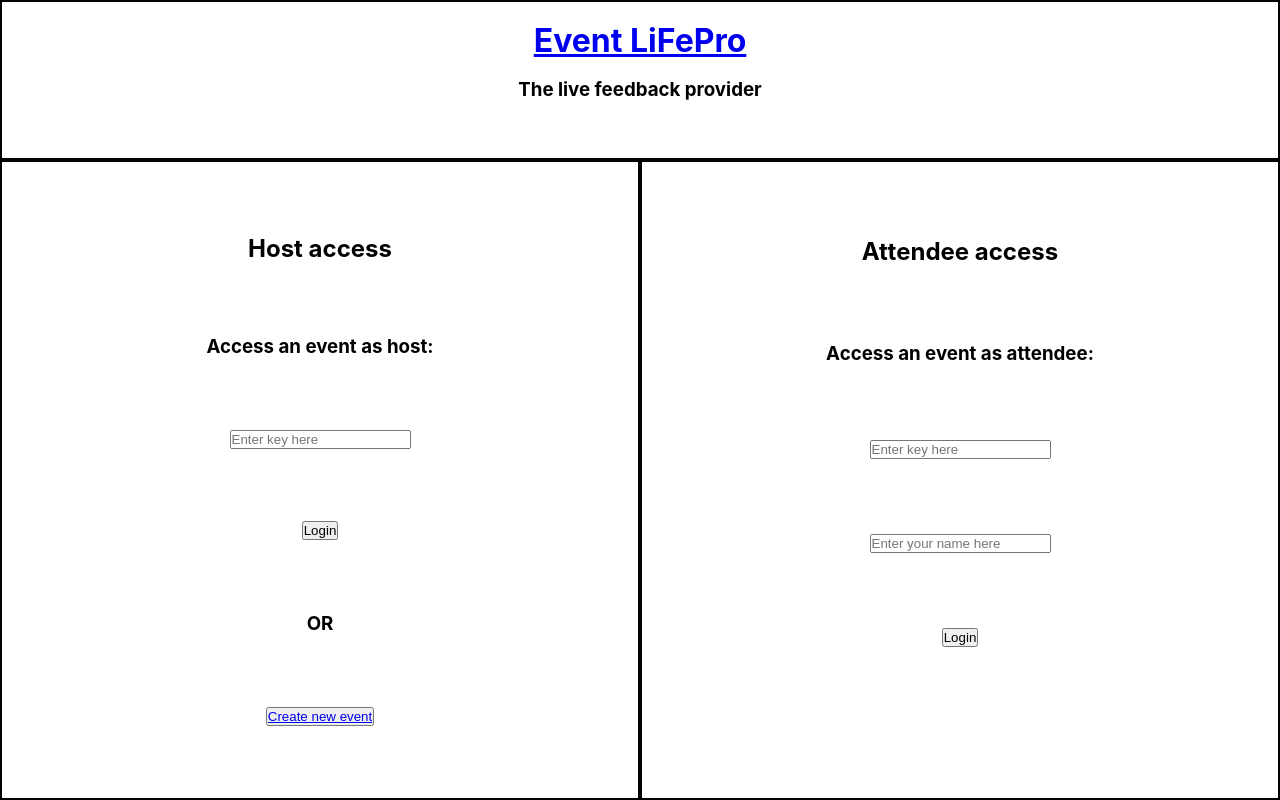
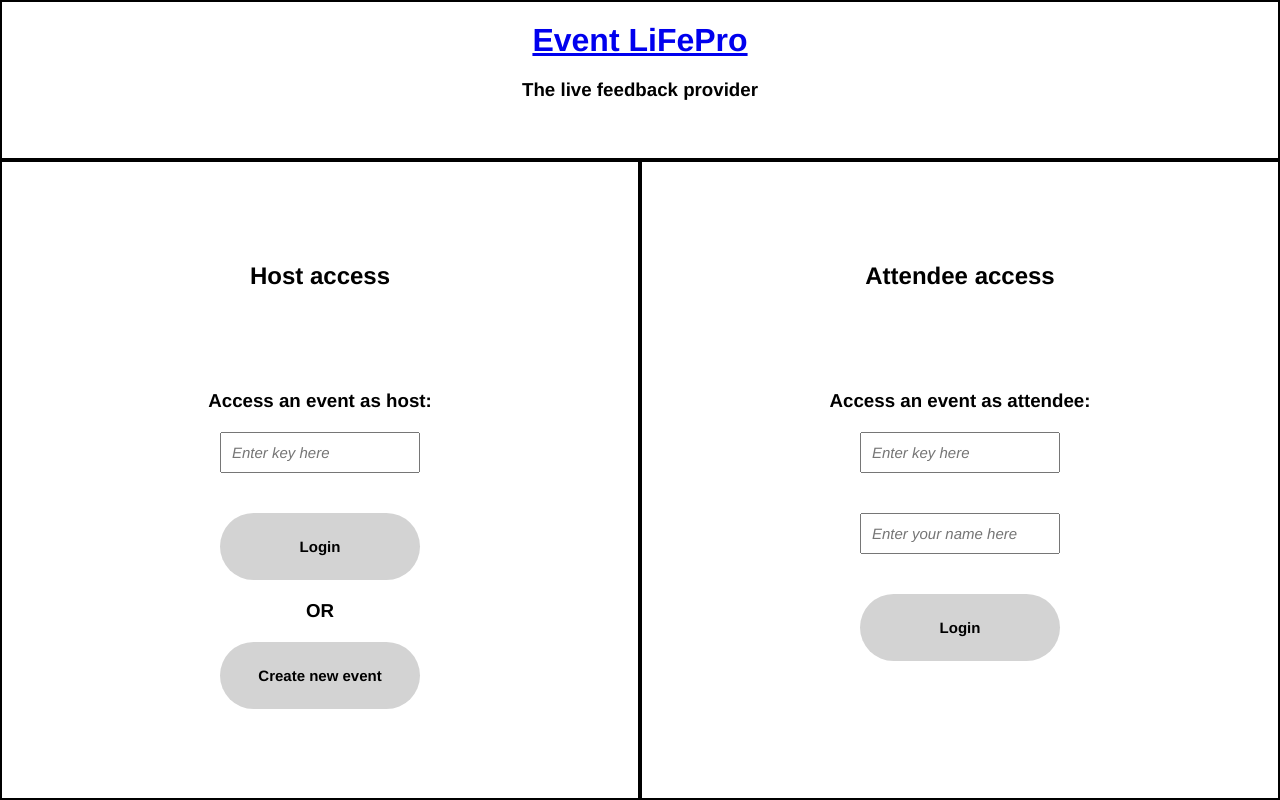
Before and after one commit to Anya-gh/cs261, a React (Create React App) app in the folder event-lifepro/: page / in a window 1280 px wide. Built offline with nearby package versions, Linux system fonts and the light colour scheme.

Commit message:
Added css
Cleaned up look of website

```diff
--- a/event-lifepro/src/App.css
+++ b/event-lifepro/src/App.css
@@ -1,3 +1,38 @@
+* {
+  font-family: Helvetica, sans-serif;
+}
+
+.homeButton {
+  width: 200px;
+  padding: 25px;
+  margin: 20px;
+  border-radius: 100px;
+  font-size: 15px;
+  font-weight: bold;
+  outline: none;
+  border-width: 0px;
+  background-color: lightgrey;
+  border-color: lightgrey;
+  color: black;
+}
+
+.homeButton:hover {
+  background-color: darkgrey;
+}
+
+.homeLink {
+  text-decoration: none;
+  color: black;
+}
+
+.inputField {
+  width: 200px;
+  padding: 10px;
+  margin: 20px;
+  font-style: italic;
+  font-size: 15px;
+}
+
 .app{
   height: 100vh;
   width: 100vw;
@@ -24,26 +59,19 @@
   align-items: center;
 }
 
-.Hostacc{
+.homeAccess{
   border: 2px solid black;
   background: white;
   width: 50vw;
   height: 80vh;
   display: flex;
   flex-direction: column;
-  justify-content: space-evenly;
+  justify-content: flex-start;
   align-items: center;
 }
 
-.Attendacc{
-  border: 2px solid black;
-  background: white;
-  width: 50vw;
-  height: 80vh;
-  display: flex;
-  flex-direction: column;
-  justify-content: space-evenly;
-  align-items: center;
+.accessTitle {
+  margin: 100px;
 }
 
 .EventCreate{
@@ -51,8 +79,13 @@
   background: white;
   display: flex;
   flex-direction: column;
-  justify-content: space-evenly;
   align-items: center;
+}
+
+.formButton {
+  margin: 20px;
+  width: 150px;
+  padding: 10px;
 }
 
 .TemplateEditor{
--- a/event-lifepro/src/BarChart.js
+++ b/event-lifepro/src/BarChart.js
@@ -1,7 +1,7 @@
 import React, {useEffect} from 'react';
 import Chart from "chart.js";
 
-const LineChart = ( {labels, label, data, options} ) => {
+const LineChart = ( {labels, label, data} ) => {
     const chartRef = React.createRef();
     useEffect(() => {
         console.log(labels);
@@ -17,7 +17,16 @@ const LineChart = ( {labels, label, data, options} ) => {
                     data: data,
                 }
             ]},
-            options: options
+            options: {
+                scales: {
+                    yAxes: [{
+                        ticks: {
+                            beginAtZero: true,
+                            maxTicksLimit: 5
+                        }
+                    }]
+                }
+            }
         });
     }, [labels, data])
 
--- a/event-lifepro/src/EventCreate.js
+++ b/event-lifepro/src/EventCreate.js
@@ -98,35 +98,35 @@ function EventCreate() {
 
             <h1 style={{ textAlign: "center", width: "100vw" }}>Create event</h1>
             <br></br>
-            <section style={{ textAlign: "center", width: "80vw" }}>
+            <div style={{ textAlign: "center", width: "80vw" }}>
                 <fieldset>
                     <legend>Event information</legend>
                     <br></br>
                     <label htmlFor="Event Title">Enter title of the event: </label>
-                    <input onChange={updateEventTitle} name="Event Title" id="Event Title" type="text" placeholder="Event Title"></input>
+                    <input className="inputField" onChange={updateEventTitle} name="Event Title" id="Event Title" type="text" placeholder="Event Title"></input>
                     <br></br><br></br>
                     <label htmlFor="Length">Enter the length of the event: </label>
-                    <input onChange={updateLength} name="Length" id="Length" type="number" placeholder="Length"></input>
+                    <input className="inputField" onChange={updateLength} name="Length" id="Length" type="number" placeholder="Length"></input>
                     <br></br><br></br>
                 </fieldset>
-            </section>
+            </div>
             <br></br>
             <section style={{ textAlign: "center", width: "80vw" }}>
                 <fieldset>
                     <legend>Event settings</legend>
                     <br></br>
                     <label htmlFor="Event Type">Choose a type of event: </label>
-                    <select onChange={updateEventType} name="Event Type" id="Event Type">
+                    <select className="inputField" onChange={updateEventType} name="Event Type" id="Event Type">
                         <option value="1">Session</option>
                         <option value="2">Series of sessions</option>
                         <option value="3">Project</option>
                     </select>
                     <br></br><br></br>
                     <label htmlFor="AnalysisFreqVal">Choose analysis frequency: </label>
-                    <input onChange={updateInterval} name="AnalysisFreqVal" id="AnalysisFreqVal" type="number"></input>
+                    <input className="inputField" onChange={updateInterval} placeholder="Frequency" name="AnalysisFreqVal" id="AnalysisFreqVal" type="number"></input>
                     <br></br><br></br>
                     <label htmlFor="People">Choose number of people attending: </label>
-                    <input onChange={updatePeople} name="People" id="People" type="number"></input>
+                    <input className="inputField" onChange={updatePeople} placeholder="People" name="People" id="People" type="number"></input>
                     <br></br><br></br>
                 </fieldset>
             </section>
@@ -144,7 +144,7 @@ function EventCreate() {
                         <option value="5">5</option>
                     </select>
                     <br></br>
-                    <button onClick={updateTemplate}>Import Template</button>
+                    <button className="formButton" onClick={updateTemplate}>Import Template</button>
                     <br></br><br></br>
 
                     {/*Question section*/}
@@ -154,9 +154,10 @@ function EventCreate() {
                     <TemplateForm questions={questions} setQuestions={setQuestions}/>
                     <TemplateQuestionList questions={questions} setQuestions={setQuestions}/>
                     <br></br>
-                    <button onClick={createEvent}>Create new event</button>
+                    <button className="formButton" onClick={createEvent}>Create new event</button>
                 </fieldset>
             </section>
+            <br></br>
             <p>{!valid ? "All fields are required." : ""}</p>
         </div>
     );
--- a/event-lifepro/src/Home.js
+++ b/event-lifepro/src/Home.js
@@ -54,30 +54,28 @@ function Home(){
 
       {/*Host access section*/}
 
-      <div className="Hostacc">
-        <h2>Host access</h2>
+      <div className="homeAccess">
+        <h2 className="accessTitle">Host access</h2>
         <h3>Access an event as host:</h3>
-        <input onChange={updateHostKey} type="text" placeholder="Enter key here" data-testid="HostKeyInput"></input>
-        <button onClick={() => checkValid(hostKey, "host")} data-testid="HostLogin">
+        <input className="inputField" onChange={updateHostKey} type="text" placeholder="Enter key here" data-testid="HostKeyInput"></input>
+        <button className="homeButton" onClick={() => checkValid(hostKey, "host")} data-testid="HostLogin">
           {/*valid ? <Link to ={`/Review/${hostKey}`} data-testid="HostLogin">Login</Link> : <div>Login</div>*/}
           Login
         </button>
         {validHost}
         <h3>OR</h3>
-        <button>
-            <Link to="/EventCreate">Create new event</Link>
-        </button>
+            <Link className="homeLink" to="/EventCreate"><button className="homeButton">Create new event</button></Link>
       </div>
 
       {/*Attendee access section*/}
 
-      <div className="Attendacc">
-        <h2>Attendee access</h2>
+      <div className="homeAccess">
+        <h2 className="accessTitle">Attendee access</h2>
         <h3>Access an event as attendee:</h3>
-        <input onChange={updateAttKey} type="text" placeholder="Enter key here" data-testid="AttendeeKeyInput"></input>
-        <input onChange={updateName} type="text" placeholder="Enter your name here" data-testid="AttendeeNameInput"></input>
+        <input className="inputField"onChange={updateAttKey} type="text" placeholder="Enter key here" data-testid="AttendeeKeyInput"></input>
+        <input className="inputField" onChange={updateName} type="text" placeholder="Enter your name here" data-testid="AttendeeNameInput"></input>
         {/*name not being sent currently*/}
-        <button onClick={() => checkValid(attKey, "attendee")} data-testid="AttendeeLogin">
+        <button className="homeButton" onClick={() => checkValid(attKey, "attendee")} data-testid="AttendeeLogin">
           Login
         </button>
         <p>{validAtt}</p>
--- a/event-lifepro/src/OptionsForm.js
+++ b/event-lifepro/src/OptionsForm.js
@@ -10,16 +10,18 @@ const OptionsForm = ( {options, setOptions} ) => {
 
     const submitOptionHandler = e => {
         e.preventDefault();
-        setOptions([
-            ...options, {description: newOption, id: uuid()}
-        ])
-        setNewOption("");
+        if (newOption !== "") {
+            setOptions([
+                ...options, {description: newOption, id: uuid()}
+            ])
+            setNewOption("");
+        }
     }
 
     return (
         <div>
-            <input value={newOption || ""} onChange={newOptionHandler} type="text" placeholder="Enter your option here"/>
-            <button onClick={submitOptionHandler} type="submit">+</button>
+            <input style={{marginTop: "20px", padding: "5px"}} value={newOption || ""} onChange={newOptionHandler} type="text" placeholder="Enter your option here"/>
+            <button style={{padding: "5px"}} onClick={submitOptionHandler} type="submit">+</button>
         </div>
     )
 }
--- a/event-lifepro/src/QuestionOption.js
+++ b/event-lifepro/src/QuestionOption.js
@@ -7,9 +7,9 @@ const QuestionOption = ( {option, options, setOptions} ) => {
     }
 
     return (
-        <div>
-            <li style={{ listStyleType: "" }}>{option.description}
-            <button onClick={deleteHandler}>-</button></li>
+        <div style={{margin:"10px"}}>
+            <li style={{listStyleType: "", display:"flex", flexDirection:"row", justifyContent:"center"}}><p style={{marginRight:"5px", color:"darkgray", fontStyle:"italic"}}>{option.description}</p>
+            <button style={{paddingLeft:"5px", paddingRight:"5px", paddingTop:"0px", paddingBottom:"0px", height: "20px", textAlign: "center"}} onClick={deleteHandler}>-</button></li>
         </div>
     );
 };
--- a/event-lifepro/src/TemplateQuestion.js
+++ b/event-lifepro/src/TemplateQuestion.js
@@ -7,9 +7,9 @@ const TemplateQuestion = ( {question, questions, setQuestions} ) => {
     }
 
     return (
-        <div>
-            <li key={question.id} style={{ listStyleType: "" }}>{question.description}
-            <button onClick={deleteHandler}>-</button></li>
+        <div style={{margin: "10px"}}>
+            <li key={question.id} style={{listStyleType: "", display:"flex", flexDirection:"row", justifyContent:"center"}}><p style={{marginRight:"5px"}}>{question.description}</p>
+            <button style={{paddingLeft:"5px", paddingRight:"5px", paddingTop:"0px", paddingBottom:"0px", height: "20px", textAlign: "center"}} onClick={deleteHandler}>-</button></li>
         </div>
     );
 };
```
Also changed, not shown: event-lifepro/src/Feedback.js (+13 -10 lines), event-lifepro/src/QuestionAnswer.js (+6 -10 lines), event-lifepro/src/QuestionResponse.js (+14 -6 lines), event-lifepro/src/Review.js (+17 -6 lines), event-lifepro/src/TemplateForm.js (+5 -3 lines).
